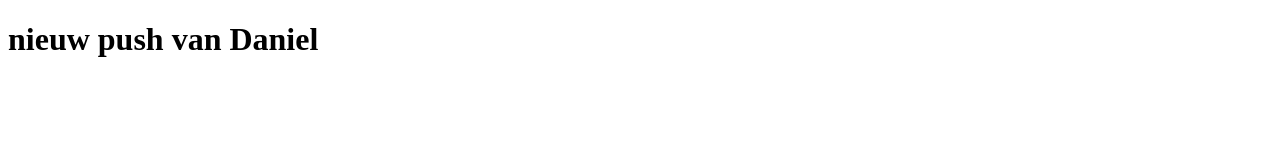
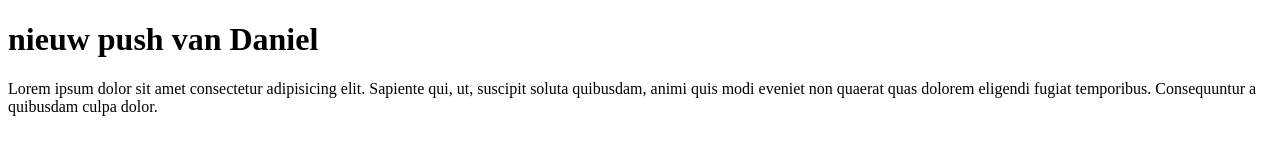
Before and after one commit to danialeka/opdrachtGIT, a plain HTML site: page index2.html in a window 1280 px wide. Drawn offline with Linux system fonts and the light colour scheme.

Commit message:
Update index2.html
lorem to index2

```diff
--- a/index2.html
+++ b/index2.html
@@ -9,5 +9,6 @@
 </head>
 <body>
     <h1>nieuw push van Daniel</h1>
+    <p>Lorem ipsum dolor sit amet consectetur adipisicing elit. Sapiente qui, ut, suscipit soluta quibusdam, animi quis modi eveniet non quaerat quas dolorem eligendi fugiat temporibus. Consequuntur a quibusdam culpa dolor.</p>
 </body>
 </html>
```
